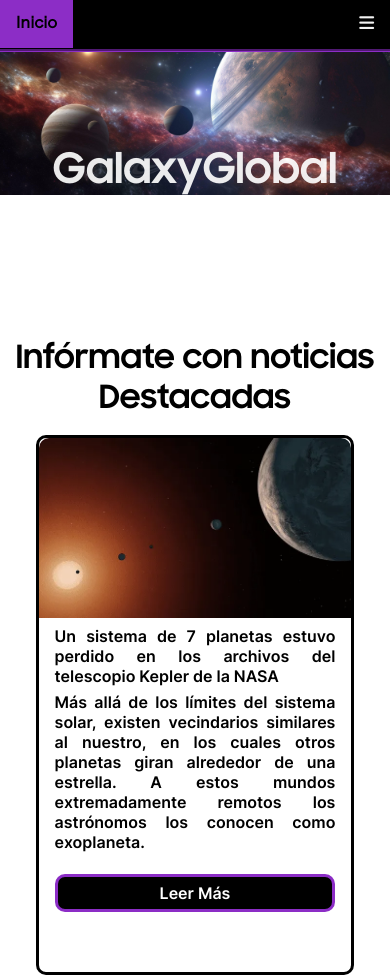
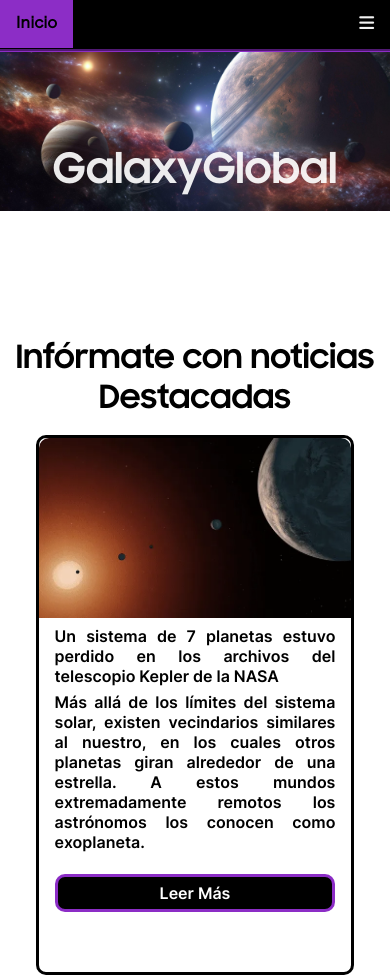
Before and after one commit to SantiiMorales/GalaxyGlobal, a website: page public/main.html in a window 390 px wide. Shown: the top 975 px of the page. Drawn offline with Linux system fonts and the light colour scheme.

Commit message:
estoy cansado jefe

```diff
--- a/public/css/Planetas.css
+++ b/public/css/Planetas.css
@@ -57,6 +57,7 @@
 	width: 100%;
 }
 
+
 .Titulo{
 	position: absolute;
 	top: 50%;
@@ -71,13 +72,11 @@
 	text-align: center;
 	justify-content: center;
 }
-
 .img-principal{
-	position: absolute;
-    top: 0;
-    height: auto;
+	height: auto;
 	width: 100%;
 }
+
 
 
 .topnav a {
@@ -297,12 +296,19 @@
 		align-items: center;
 		height: 40vh;
 	}
+	.img-principal{
+		position: absolute;
+		top: 16px;
+		height: auto;
+		width: 100%;
+	}
+
 	.Titulo {
 		font-size: 21px; /* Tamaño de fuente ajustado */
 		padding: 0; /* Padding ajustado */
 		width: 100%;
 		max-width: 480px;
-
+		clip-path: polygon(0 0, 100% 0, 100% 74%, 0 84%);
     }
 
     .seccion-noticias {
--- a/public/css/main.css
+++ b/public/css/main.css
@@ -83,6 +83,12 @@
 	justify-content: center;
 }
 
+.img-principal{
+	height: auto;
+	width: 100%;
+}
+
+
 .topnav {
 	background-color: #000000;
 	overflow: hidden;
@@ -116,12 +122,7 @@
   }
 
 
-.img-principal{
-	position: absolute;
-    top: 0;
-    height: auto;
-	width: 100%;
-}
+
 
 
 
@@ -452,7 +453,12 @@
 		max-width: 480px;
 
     }
-
+	.img-principal{
+		position: absolute;
+		top: 16px;
+		height: auto;
+		width: 100%;
+	}
     .seccion-noticias {
         flex-direction: column;
     }
```
